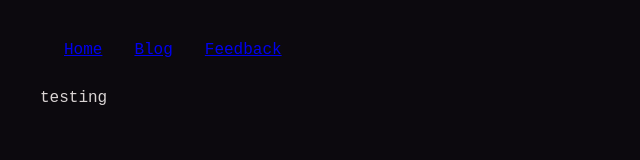
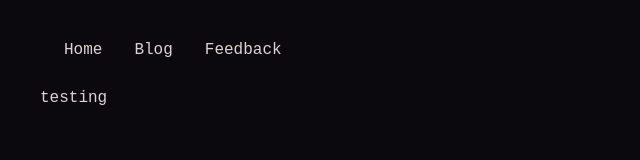
Before and after one commit to TheVmous/my-site, a plain HTML site: page index.html in a window 1280 px wide. Shown: the whole page, without its empty margins (0-640 px from the left). Drawn offline with Linux system fonts and the light colour scheme.

Commit message:
feat: added text color change for topnav when pressed

```diff
--- a/router.js
+++ b/router.js
@@ -8,7 +8,6 @@ const topnav = document.getElementById('topnav');
 topnav.addEventListener('click', linkClick);
 
 function linkClick(event) {
-    //console.log("tag clicked: ", event.target.tagName);
     if (event.target.tagName !== "A") {
         return;
     }
--- a/style.css
+++ b/style.css
@@ -19,6 +19,16 @@ body {
 
 .navBtn:hover {
     background-color: #a200ffb2;
+    transition: color 0.1s ease;
+}
+
+.navBtn a:active {
+    color:rgb(175, 3, 58);
+}
+
+.navBtn a {
+    text-decoration: none;
+    color: inherit;
 }
 
 #app {
```
